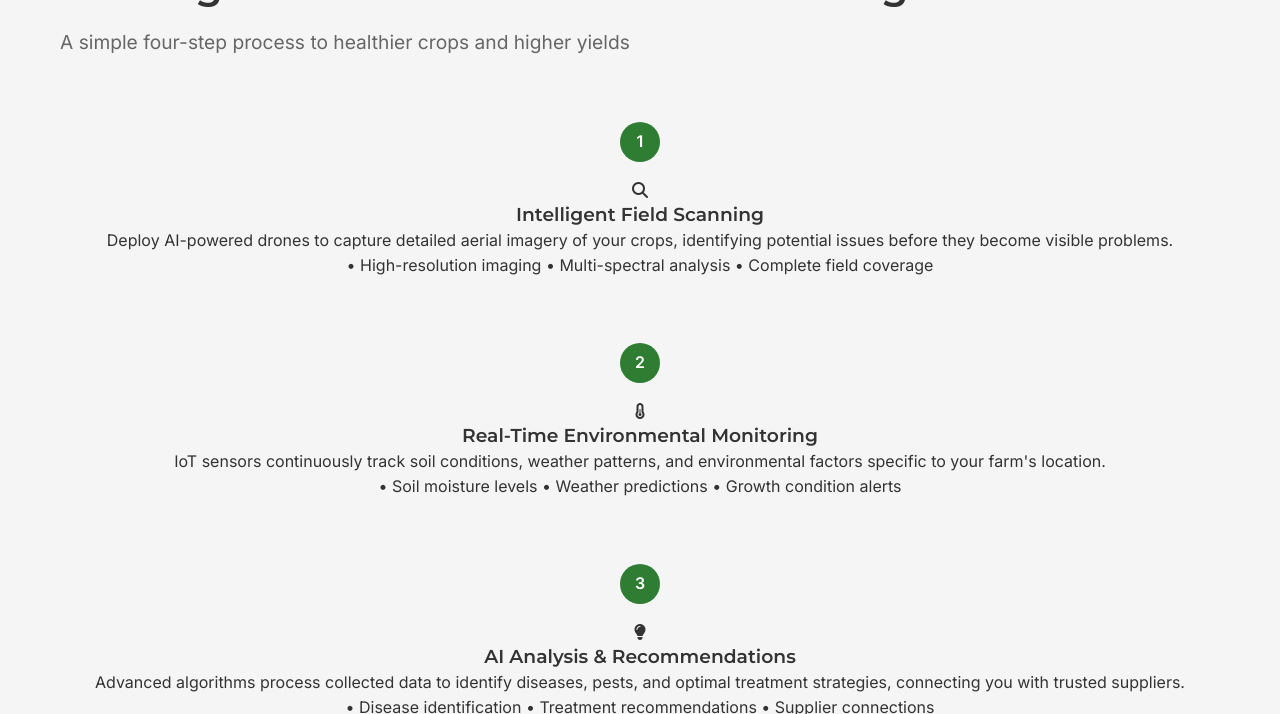
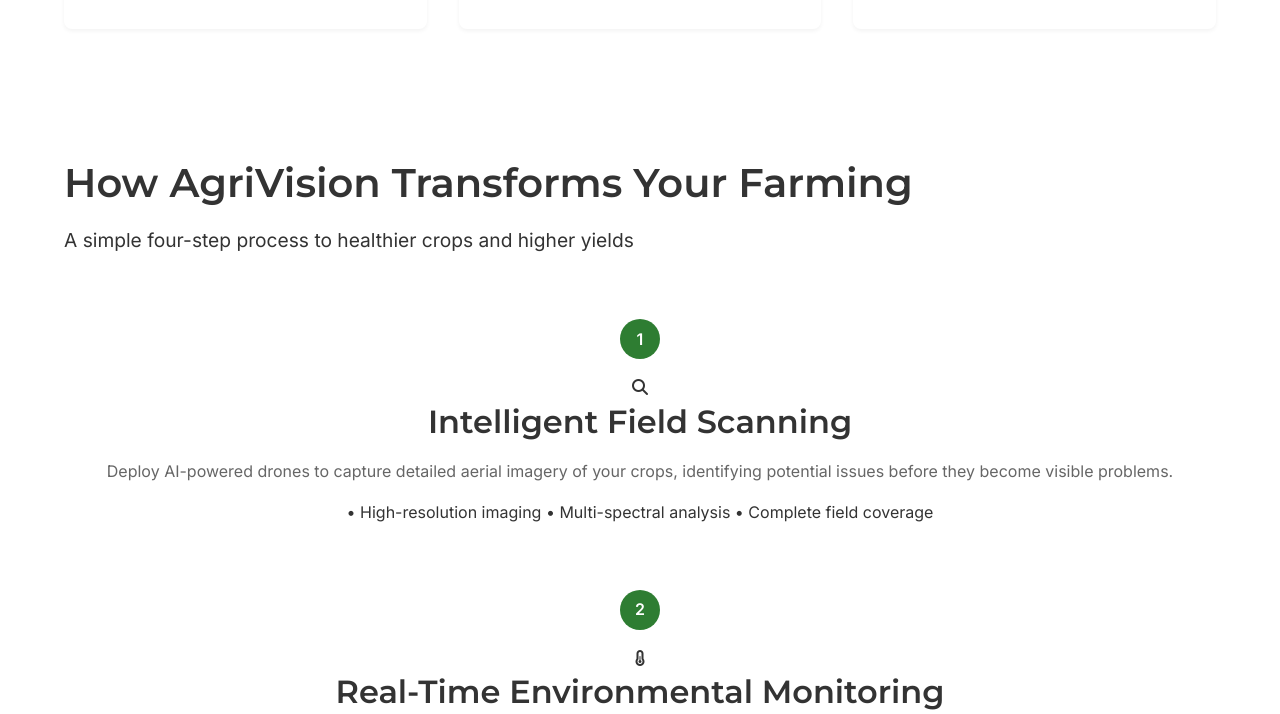
Before and after one commit to StevenSautu/Agrivision-website, a plain HTML site: page index.html in a window 1280 px wide. Shown: the part 2086-2800 px from the top of the page. Drawn offline with Linux system fonts and the light colour scheme; a script that the page names is missing.

Commit message:
Update main stylesheet

```diff
--- a/style/main.css
+++ b/style/main.css
@@ -1,16 +1,52 @@
 /* Global Styles */
 :root {
+    /* Colors */
     --primary-color: #2E7D32;
+    --primary-dark: #25572A;
+    --primary-light: #4CAF50;
     --secondary-color: #4CAF50;
     --accent-color: #81C784;
     --text-color: #333333;
-    --light-text: #666666;
+    --text-light: #666666;
+    --text-dark: #1A1A1A;
     --background-color: #FFFFFF;
-    --light-background: #F5F5F5;
+    --background-light: #F5F5F5;
+    --background-dark: #F0F0F0;
     --border-color: #E0E0E0;
     --success-color: #4CAF50;
     --warning-color: #FFC107;
     --error-color: #F44336;
+    --gray-100: #F8F9FA;
+    --gray-200: #E9ECEF;
+    --gray-300: #DEE2E6;
+    --gray-400: #CED4DA;
+    --gray-500: #ADB5BD;
+    --gray-600: #6C757D;
+    --gray-700: #495057;
+    --gray-800: #343A40;
+    --gray-900: #212529;
+
+    /* Spacing */
+    --spacing-xs: 0.25rem;
+    --spacing-sm: 0.5rem;
+    --spacing-md: 1rem;
+    --spacing-lg: 1.5rem;
+    --spacing-xl: 2rem;
+    --spacing-2xl: 3rem;
+    --spacing-3xl: 4rem;
+
+    /* Border Radius */
+    --radius-sm: 4px;
+    --radius-md: 8px;
+    --radius-lg: 12px;
+    --radius-xl: 16px;
+    --radius-pill: 9999px;
+
+    /* Shadows */
+    --shadow-sm: 0 1px 3px rgba(0,0,0,0.1);
+    --shadow-md: 0 4px 6px rgba(0,0,0,0.1);
+    --shadow-lg: 0 10px 15px rgba(0,0,0,0.1);
+    --shadow-xl: 0 20px 25px rgba(0,0,0,0.1);
 }
 
 * {
@@ -20,16 +56,36 @@
 }
 
 body {
-    font-family: 'Inter', sans-serif;
+    font-family: 'Inter', system-ui, -apple-system, sans-serif;
     line-height: 1.6;
     color: var(--text-color);
     background-color: var(--background-color);
+    -webkit-font-smoothing: antialiased;
+    -moz-osx-font-smoothing: grayscale;
+}
+
+h1, h2, h3, h4, h5, h6 {
+    font-family: 'Montserrat', system-ui, -apple-system, sans-serif;
+    font-weight: 600;
+    line-height: 1.3;
+    margin-bottom: var(--spacing-md);
+}
+
+h1 { font-size: clamp(2rem, 5vw, 3.5rem); }
+
+h2 { font-size: clamp(1.5rem, 4vw, 2.5rem); }
+
+h3 { font-size: clamp(1.25rem, 3vw, 2rem); }
+
+p {
+    margin-bottom: var(--spacing-md);
+    color: var(--text-light);
 }
 
 .container {
     max-width: 1200px;
     margin: 0 auto;
-    padding: 0 20px;
+    padding: 0 var(--spacing-lg);
 }
 
 /* Typography */
```
